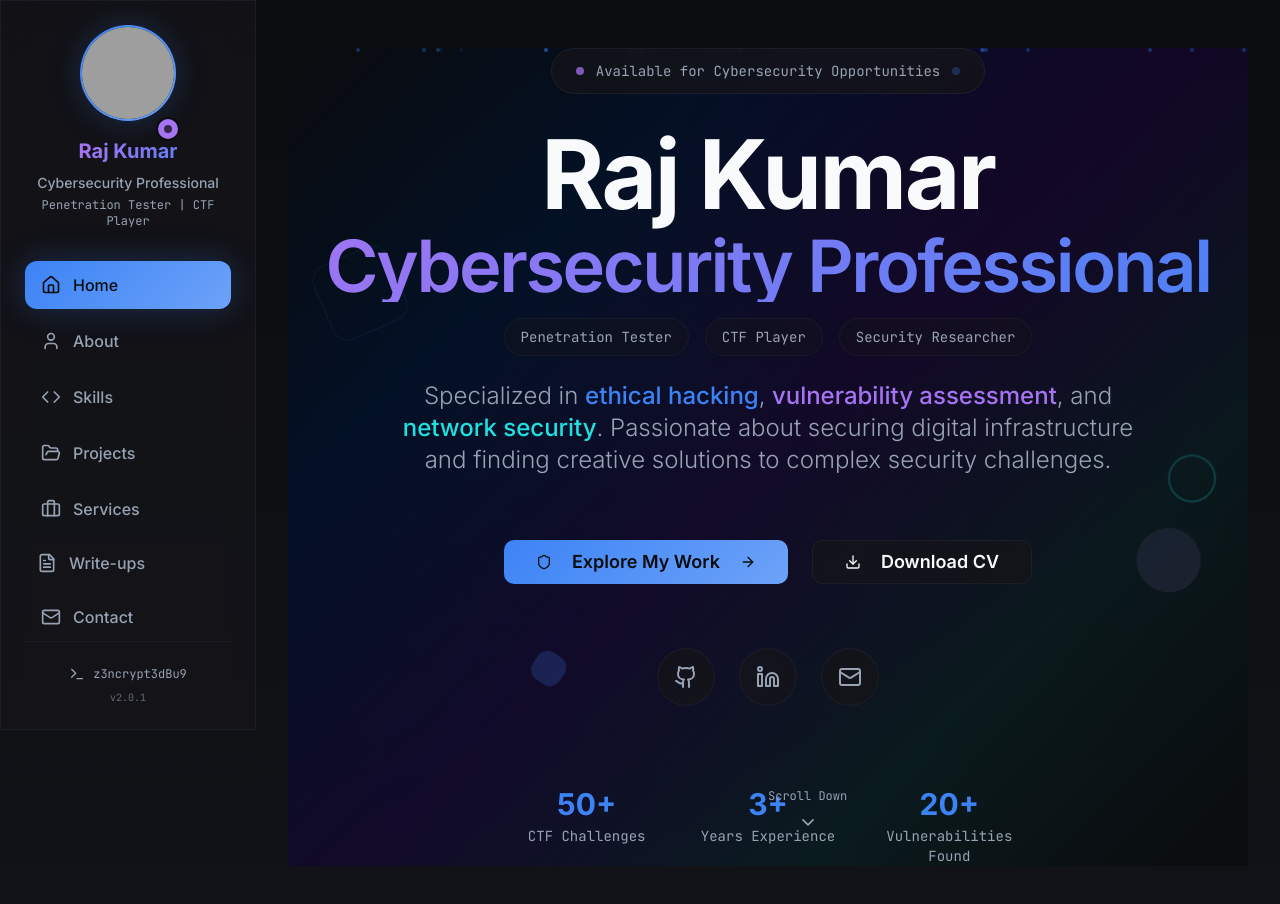
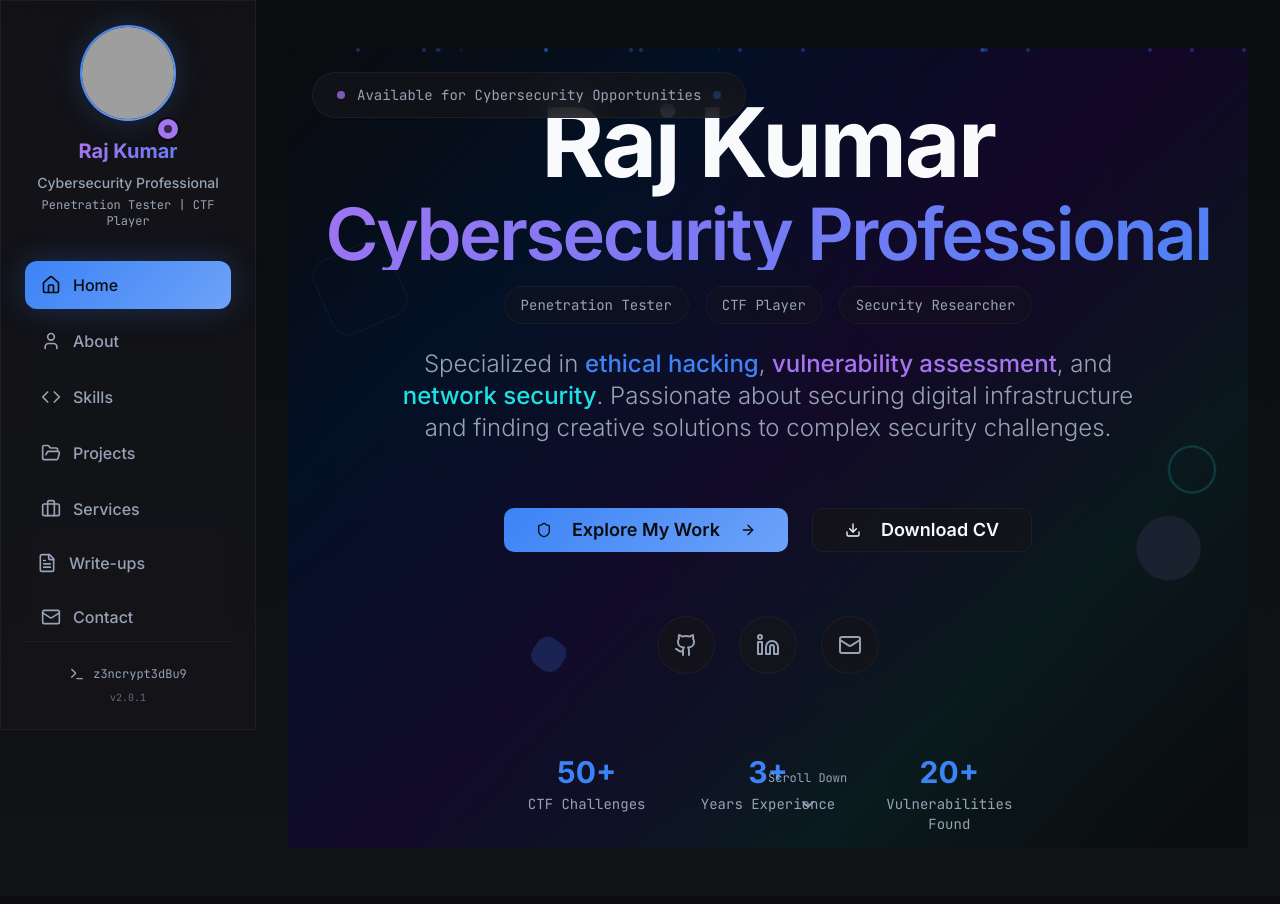
Before and after one commit to n220556/Z3ncrypt3dBu9, a React (Vite) app: page / in a window 1280 px wide. Shown: the top 904 px of the page. Built offline with nearby package versions, Linux system fonts and the light colour scheme; grey boxes are pictures that could not be loaded.

Commit message:
Move element to top left
Moved the selected element to the top left edge of the screen.

```diff
--- a/src/components/Hero.tsx
+++ b/src/components/Hero.tsx
@@ -28,7 +28,7 @@ export function Hero() {
         <div className="max-w-5xl mx-auto space-y-8">
 
           {/* Status Badge */}
-          <div className="inline-flex items-center gap-3 px-6 py-3 rounded-full glass-card border border-primary/20 group hover:border-primary/40 transition-all duration-500">
+          <div className="absolute top-6 left-6 inline-flex items-center gap-3 px-6 py-3 rounded-full glass-card border border-primary/20 group hover:border-primary/40 transition-all duration-500 z-10">
             <div className="w-2 h-2 bg-secondary rounded-full animate-pulse" />
             <span className="text-sm font-mono text-muted-foreground group-hover:text-foreground transition-colors">
               Available for Cybersecurity Opportunities
```
